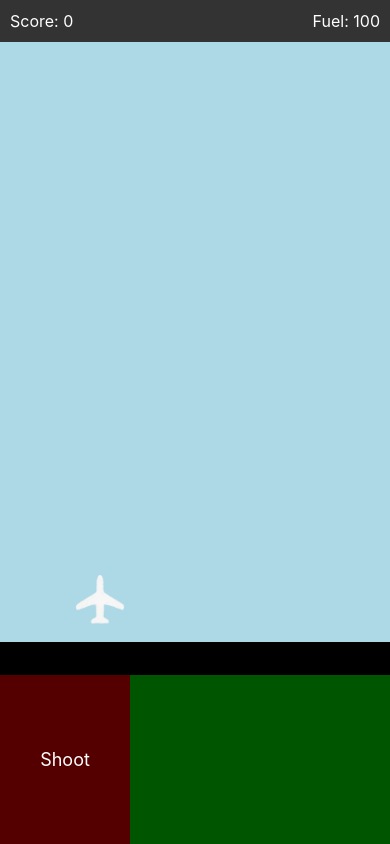
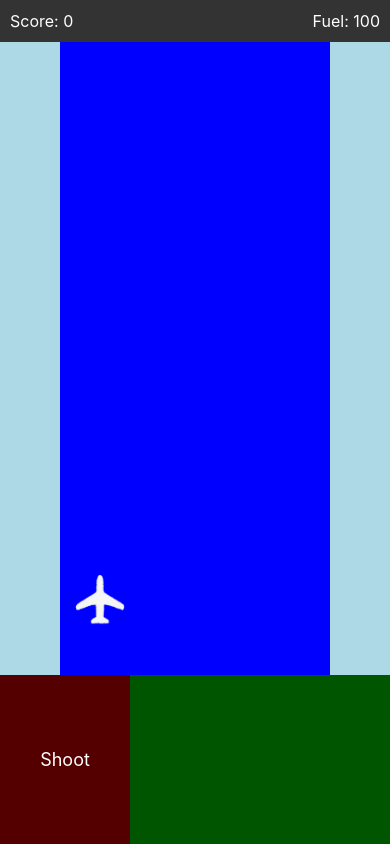
Before and after one commit to alimiri/RiverRide, a React Native app: screen / in a window 390 px wide. Built offline with nearby package versions, Linux system fonts and the light colour scheme.

Commit message:
Need to work on the river borders and segments

```diff
--- a/App.js
+++ b/App.js
@@ -3,14 +3,16 @@ import { StyleSheet, View, Text, Dimensions, Image, TouchableOpacity, Animated }
 import Matter from 'matter-js';
 import MovementArea from './MovementArea'; // Import the new MovementArea
 import { PanResponder } from 'react-native';
+import riverSegmentGenerator from './RiverSegmentGenerator'; // Import the riverSegmentGenerator
+import ScrollingBackground from './ScrollingBackground';  // Import the scrolling background
 
-const SCREEN_WIDTH = Dimensions.get('window').width;
 const AIRPLANE_WIDTH = 50; // Width of the airplane
 
 export default function App() {
   const [score, setScore] = useState(0);
   const [fuel, setFuel] = useState(100);
   const [playerPosition, setPlayerPosition] = useState({ x: 100 });
+  const [riverSegments, setRiverSegments] = useState([]); // Store the river segments
   const velocityRef = useRef(0); // Control smooth movement
   const animationFrame = useRef(null); // Reference to animation frame
   const [running, setRunning] = useState(true);
@@ -29,7 +31,7 @@ export default function App() {
       const newX = prev.x + velocityRef.current;
 
       // Clamp position to the screen boundaries
-      const clampedX = Math.max(AIRPLANE_WIDTH / 2, Math.min(SCREEN_WIDTH - AIRPLANE_WIDTH / 2, newX));
+      const clampedX = Math.max(AIRPLANE_WIDTH / 2, Math.min(screenWidth - AIRPLANE_WIDTH / 2, newX));
 
       // Update Matter.js body position
       Matter.Body.setPosition(entitiesRef.current.player.body, { x: clampedX, y: prev.y });
@@ -112,6 +114,16 @@ export default function App() {
     return () => clearInterval(interval);
   }, []);
 
+  // Function to generate and update river segments
+  useEffect(() => {
+    const generateRiver = () => {
+      const segments = riverSegmentGenerator(screenWidth / 2, screenWidth, screenHeight / 2, screenHeight * 5, 500, 1, 2); // Generate 10 river segments
+      setRiverSegments(segments);
+    };
+
+    generateRiver();
+  }, [screenWidth, screenHeight]);
+
   const panResponder = useRef(
     PanResponder.create({
       onStartShouldSetPanResponder: () => true,
@@ -139,38 +151,12 @@ export default function App() {
     })
   ).current;
 
-  const ScrollingBackground = () => {
-    const scrollY = useRef(new Animated.Value(0)).current;
-
-    useEffect(() => {
-      Animated.loop(
-        Animated.timing(scrollY, {
-          toValue: -600,
-          duration: 5000,
-          useNativeDriver: true,
-        })
-      ).start();
-    }, []);
-
-    return (
-      <Animated.View
-        style={{
-          position: 'absolute',
-          top: 0,
-          left: 0,
-          right: 0,
-          height: 600,
-          backgroundColor: 'lightblue',
-          transform: [{ translateY: scrollY }],
-        }}
-      />
-    );
-  };
-
   const entities = useRef(setupWorld()).current;
 
   return (
+    <View style={{ flex: 1, position: 'relative' }}>
       <View style={memoizedStyles.container}>
+        {/* Other game components */}
         {/* Top Info Strip */}
         <View style={memoizedStyles.infoStrip}>
           <Text style={memoizedStyles.infoText}>Score: {score}</Text>
@@ -179,14 +165,29 @@ export default function App() {
 
         {/* Background Area */}
         <View style={memoizedStyles.background}>
-        {/* Scrolling Background */}
-        <ScrollingBackground />
+          {/* Display the scrolling background with the river segments */}
+          <ScrollingBackground width={screenWidth} height={screenHeight} riverSegments={riverSegments} speed="5000"/>
 
           {/* Airplane */}
           <Image
             source={require('./assets/airplane.png')} // Replace with your airplane image
             style={[memoizedStyles.airplane, { left: playerPosition.x - AIRPLANE_WIDTH / 2 }]}
           />
+
+          {/* Render river segments */}
+          {riverSegments.map((segment, index) => (
+            <View
+              key={index}
+              style={{
+                position: 'absolute',
+                top: segment.y,
+                left: segment.x,
+                width: segment.width,
+                height: segment.height,
+                backgroundColor: 'blue', // Customize river color
+              }}
+            />
+          ))}
         </View>
 
         {/* Bottom Controls Strip */}
@@ -204,6 +205,7 @@ export default function App() {
             onHoldRight={() => startMoving('right')}
             onStop={stopMoving}
           />
+        </View>
       </View>
     </View>
   );
--- /dev/null
+++ b/RiverSegmentGenerator.js
@@ -0,0 +1,42 @@
+class SeededRandom {
+    constructor(seed) {
+        this.seed = seed;
+        this.x = Math.sin(this.seed) * 10000; // Initialize with the seed
+    }
+
+    next() {
+        this.x = Math.sin(this.x) * 10000;
+        return this.x - Math.floor(this.x);  // Return fractional part for randomness
+    }
+}
+
+export default function generateRiverSegments(minWidth, maxWidth, minLength, maxLength, numSegments, seedW, seedH) {
+    const randomW = new SeededRandom(seedW);  // Seeded RNG
+    const randomH = new SeededRandom(seedH);  // Seeded RNG
+    let segments = [];
+    let startWidth = maxWidth;
+
+    let endWidth;
+    for (let i = 0; i < numSegments; i++) {
+        const length = minLength + Math.floor((maxLength - minLength) * randomH.next());
+        if(i === 0) {
+            startWidth = Math.floor(randomW.next() * (maxWidth - minWidth + 1)) + minWidth;
+            endWidth = startWidth;
+        } else if(segments[i-1].endWidth !== segments[i-1].startWidth) {
+            startWidth = segments[i-1].endWidth;
+            endWidth = startWidth;
+        } else {
+            const r = randomW.next();
+            if(r > 0.45 || r < 0.55) {//sharp
+                startWidth = Math.floor(randomW.next() * (maxWidth - minWidth + 1)) + minWidth;
+                endWidth = startWidth;
+            } else {
+                startWidth = segments[i-1].endWidth;
+                endWidth = Math.floor(randomW.next() * (maxWidth - minWidth + 1)) + minWidth;
+            }
+        }
+        // Push the segment (startWidth, endWidth, length)
+        segments.push({ startWidth: startWidth, endWidth: endWidth, length: length });
+    }
+    return segments;
+};
--- /dev/null
+++ b/RiverVisualization.js
@@ -0,0 +1,20 @@
+import React from 'react';
+import { View } from 'react-native';
+
+export default function RiverVisualization({ width, height, riverSegments }) {
+    return (
+        <View style={{ flexDirection: 'column', alignItems: 'center' }}>
+            {riverSegments.map((segment, index) => (
+                <View
+                    key={index}
+                    style={{
+                        width: (segment.startWidth + segment.endWidth) / 2, // Average width for the segment
+                        height: segment.length, // Length determines height
+                        backgroundColor: 'blue', // River color
+                        marginBottom: 1, // Slight spacing for visual clarity
+                    }}
+                />
+            ))}
+        </View>
+    );
+}
--- a/ScrollingBackground.js
+++ b/ScrollingBackground.js
@@ -1,33 +1,39 @@
 import React, { useEffect, useState } from 'react';
 import { View, Animated } from 'react-native';
-import RiverPath from './RiverPath';  // Import the river path component
+import RiverVisualization from './RiverVisualization'; // Import your RiverVisualization component
 
-const ScrollingBackground = ({ width, height }) => {
-  const [scrollX] = useState(new Animated.Value(0)); // Create an animated value to control the scrolling
+const ScrollingBackground = ({ width, height, riverSegments, speed = 5000 }) => {
+    const [scrollY] = useState(new Animated.Value(0)); // Create an animated value for vertical scrolling
 
     useEffect(() => {
-    // Define the scrolling animation
+        // Define the vertical scrolling animation
         Animated.loop(
-      Animated.timing(scrollX, {
-        toValue: width,  // Scroll to the end of the river path
-        duration: 5000,   // Adjust duration for the speed of the scroll
+            Animated.timing(scrollY, {
+                toValue: -height, // Scroll upward by the height of the screen
+                duration: speed,  // Duration controls the speed of the scroll
                 useNativeDriver: true,
             })
         ).start();
-  }, [scrollX, width]);
+    }, [scrollY, height, speed]);
 
     return (
-    <View style={{ flex: 1, backgroundColor: 'lightblue', overflow: 'hidden' }}>
-      {/* Create a wrapper for the scrolling river */}
+        <View style={{ width, height, backgroundColor: 'lightblue', overflow: 'hidden' }}>
             <Animated.View
                 style={{
-          transform: [{ translateX: scrollX }],  // Apply the scrolling effect
-          flexDirection: 'row', // Arrange the paths side by side for continuous scroll
+                    position: 'absolute',
+                    top: 0,
+                    left: 0,
+                    width,
+                    height: height * 2, // Double the height for seamless looping
+                    transform: [{ translateY: scrollY }], // Apply vertical scrolling animation
                 }}
             >
-        {/* Repeat the river to create an illusion of infinite scrolling */}
-        <RiverPath width={width} height={height} />
-        <RiverPath width={width} height={height} />
+                {/* Render the river visualization across the extended height */}
+                <RiverVisualization
+                    width={width}
+                    height={height}
+                    riverSegments={riverSegments}
+                />
             </Animated.View>
         </View>
     );
--- a/package.json
+++ b/package.json
@@ -10,12 +10,13 @@
     "web": "expo start --web"
   },
   "dependencies": {
-    "expo": "^52.0.11",
+    "expo": "^52.0.17",
     "expo-status-bar": "~2.0.0",
     "matter-js": "^0.20.0",
     "react": "18.3.1",
     "react-native": "^0.76.3",
-    "react-native-game-engine": "^1.2.0"
+    "react-native-game-engine": "^1.2.0",
+    "react-native-svg": "^15.10.1"
   },
   "devDependencies": {
     "@babel/core": "^7.20.0"
```
Also changed, not shown: RiverPath.js (deleted, +0 -27 lines), 1 other file (tests, documents, lock files or other folders). Lines whose indentation alone changed are shown as unchanged.
